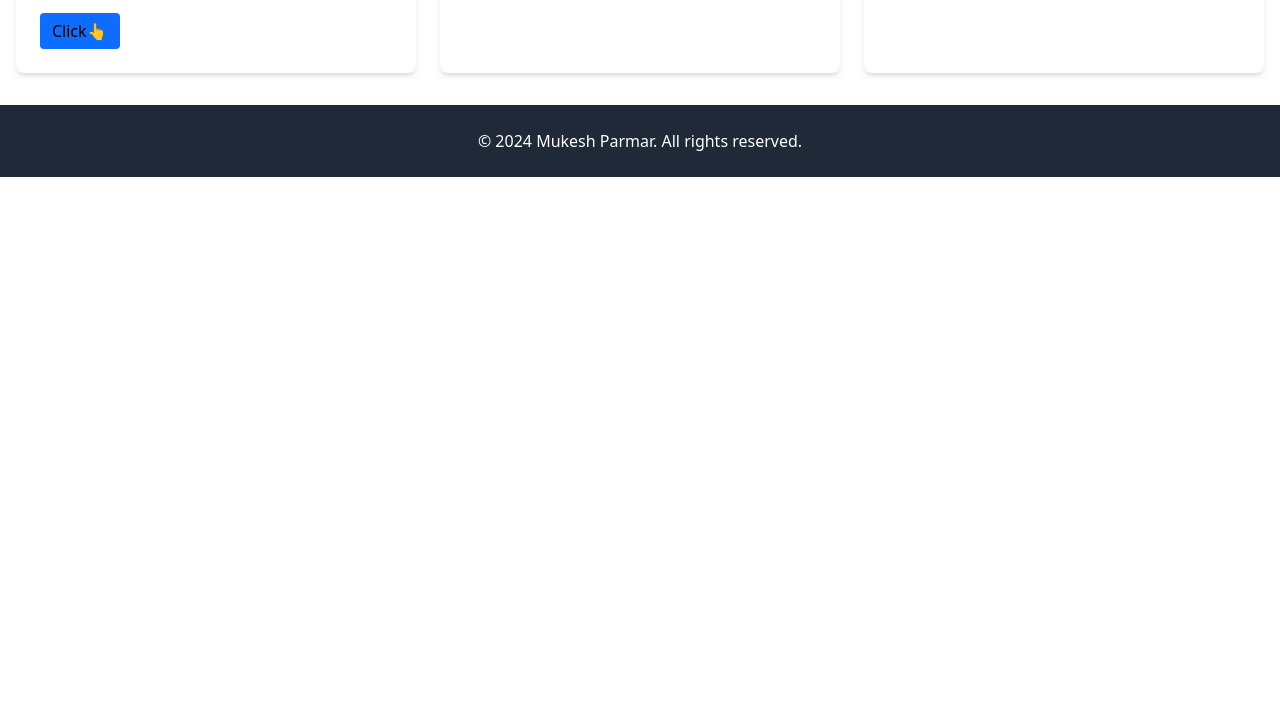
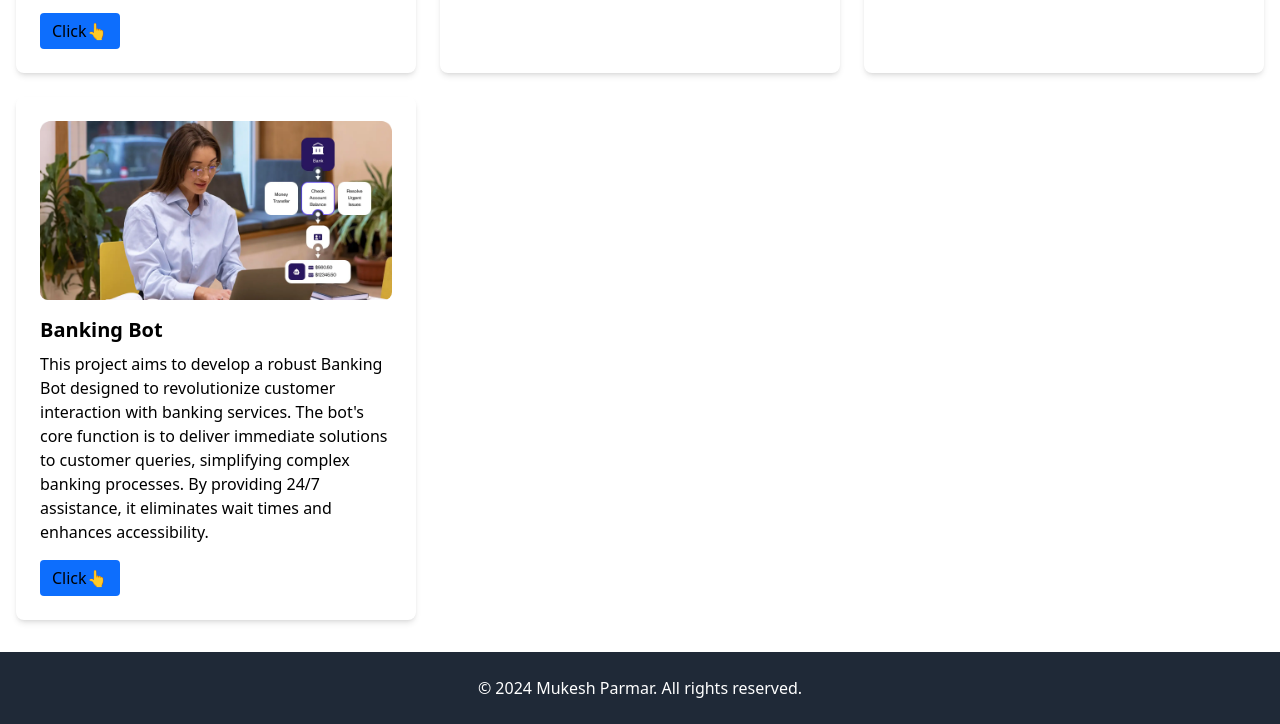
Before and after one commit to Mukeshparmar04/My-Portfolio, a plain HTML site: page projects.html in a window 1280 px wide. Shown: the part 1002-1726 px from the top of the page. Before the commit the page ends 1179 px from the top, so only its background shows below. Drawn offline with nearby package versions, Linux system fonts and the light colour scheme.

Commit message:
banking bot added

```diff
--- a/projects.html
+++ b/projects.html
@@ -89,6 +89,16 @@
      </p>
      <div class="btn btn-primary bt1" ><a  href="https://github.com/Mukeshparmar04/Face-Recognition-Attendance-System">Click👆</a></div>
     </div>
+    <div class="bg-secondary p-6 rounded-lg shadow-md">
+     <img alt="Banking at your fingertips, 24/7." class="rounded-lg mb-4" height="400" src="bankB11.webp" width="600"/>
+     <h5 class="text-xl font-semibold mb-2">
+        Banking Bot
+     </h5>
+     <p>
+        This project aims to develop a robust Banking Bot designed to revolutionize customer interaction with banking services. The bot's core function is to deliver immediate solutions to customer queries, simplifying complex banking processes. By providing 24/7 assistance, it eliminates wait times and enhances accessibility.
+     </p>
+     <div class="btn btn-primary bt1" ><a  href="https://github.com/Mukeshparmar04">Click👆</a></div>
+    </div>
    </div>
   </div>
   <footer class="bg-gray-800 text-white py-6">
```
Also changed, not shown: bankB.jpg (added), bankB11.webp (added).
